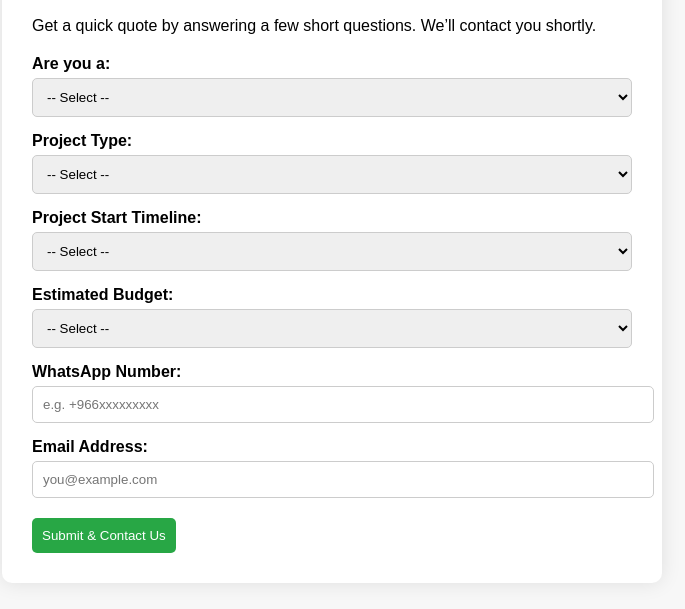
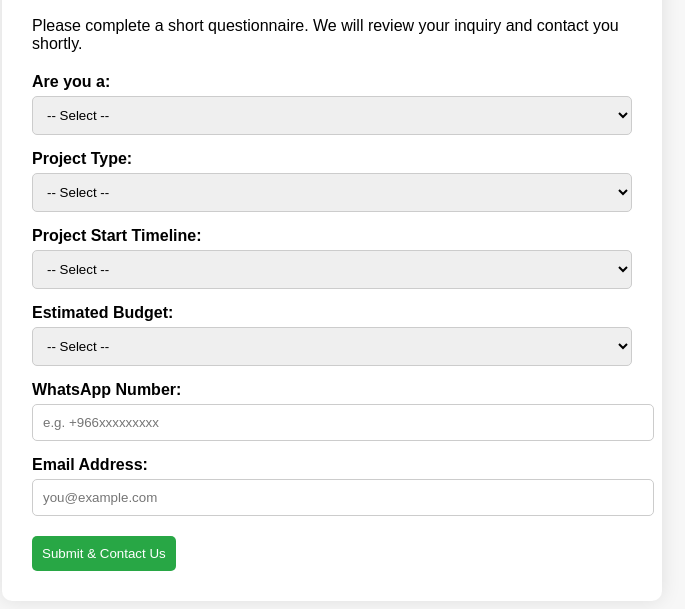
Before and after one commit to Hollako/ihome-ksa-form, a plain HTML site: page index.html in a window 1280 px wide. Shown: the part 271-880 px from the top of the page, without its empty margins (308-993 px from the left). Drawn offline with Linux system fonts and the light colour scheme.

Commit message:
Update index.html

```diff
--- a/index.html
+++ b/index.html
@@ -73,7 +73,7 @@
   <div class="container">
     <img src="iHome_KSA_Wide.jpg" alt="iHome KSA Logo" class="logo">
     <h2>Smart Home Systems Application Form for Contractors, Engineers, and Homeowners</h2>
-    <p>Get a quick quote by answering a few short questions. We’ll contact you shortly.</p>
+    <p>Please complete a short questionnaire. We will review your inquiry and contact you shortly.</p>
 
     <form action="https://formspree.io/f/mrbqledp" method="POST" id="quoteForm">
       <label for="type">Are you a:</label>
```
